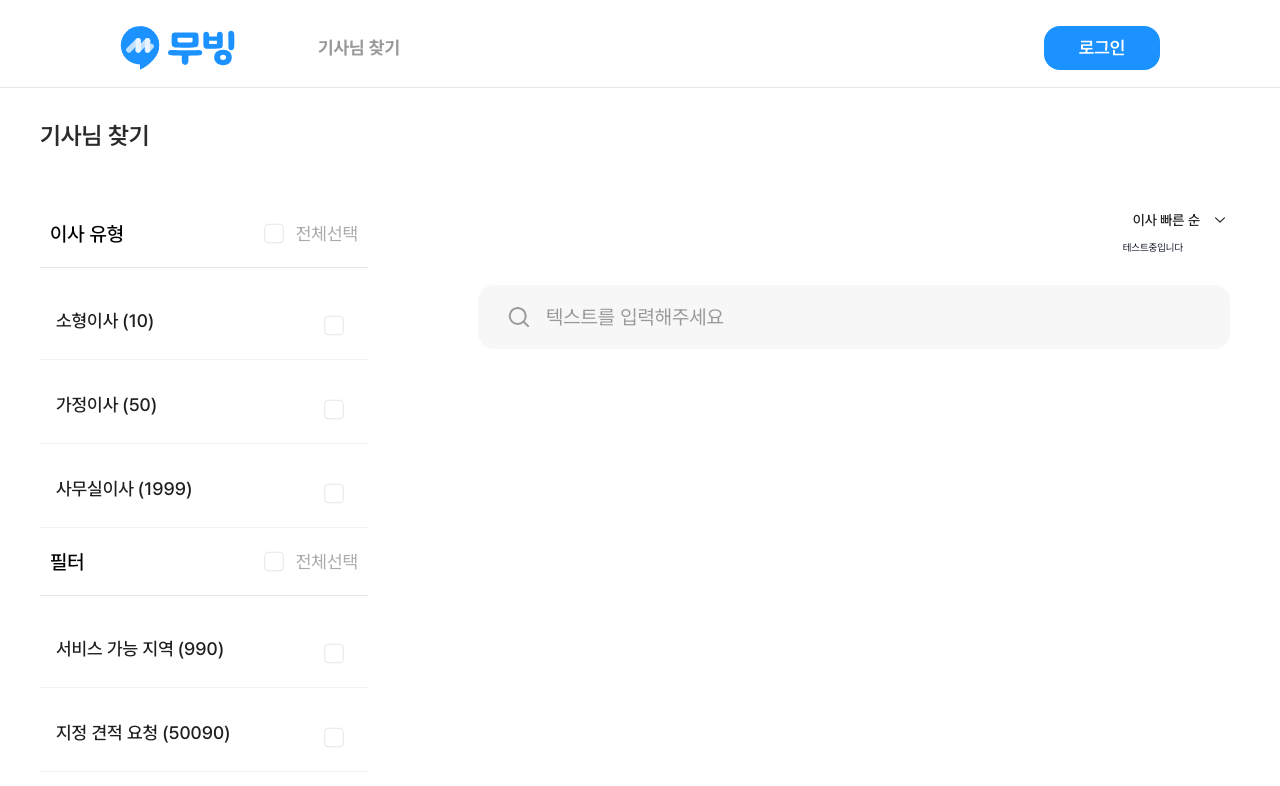
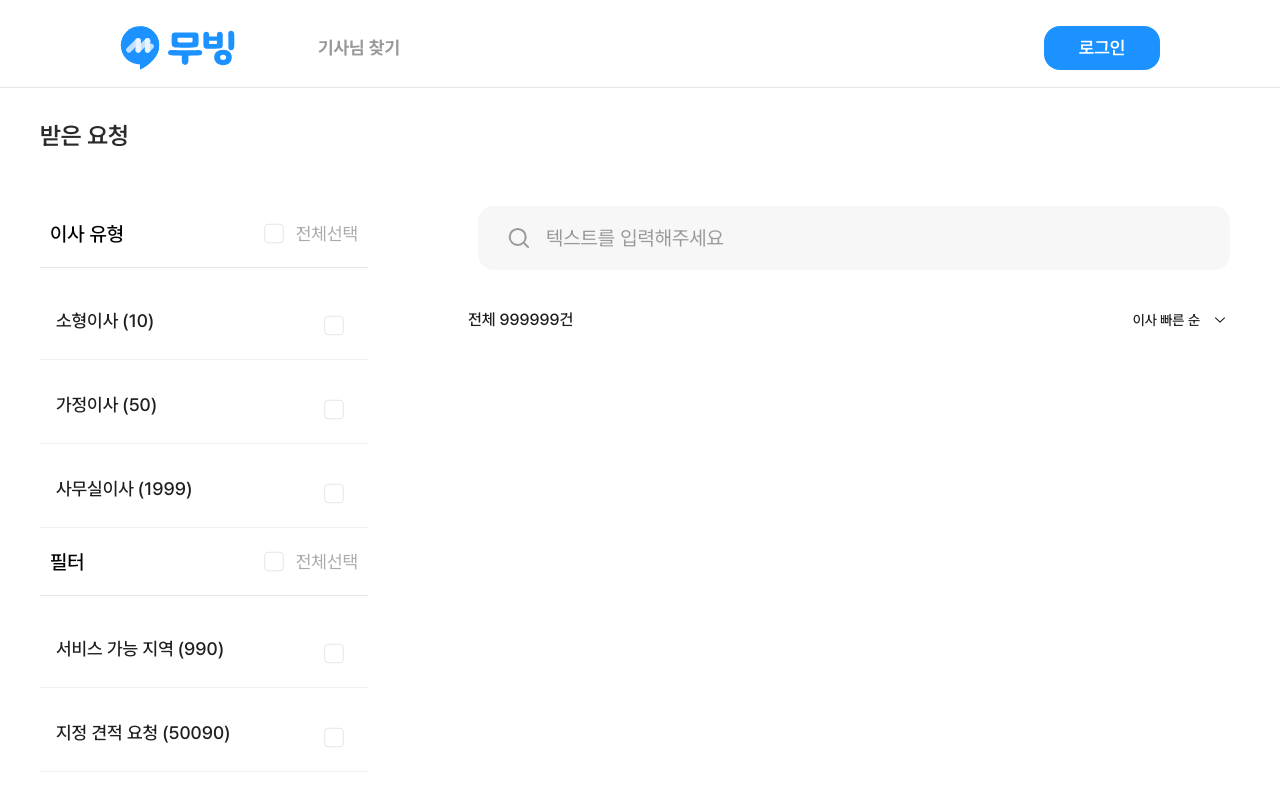
Before and after one commit to FS2-Part4-Team3/2-Moving-3-FE, a Next.js app: page /receive-quote in a window 1280 px wide. Shown: the top 786 px of the page. Built offline with nearby package versions, Linux system fonts and the light colour scheme.

Commit message:
feat: receive quote initial structure

```diff
--- a/src/app/receive-quote/page.tsx
+++ b/src/app/receive-quote/page.tsx
@@ -3,23 +3,29 @@ import DriverSortDropdown from "@/components/dropdown/DriverSortDropdown";
 import ReceiveQuoteMovingTypeClient from "@/pages/ReceiveQuoteMovingTypeClient";
 
 export default function ReceiveQuote() {
+  //TODO : Search Bar 호출부 뱐경 -> <DriverSearchBar />
+  //TODO : 전체 999999건은 임시 값임
+
   return (
     <div className="w-full flex items-center justify-center mb-[7rem]">
       <div className="lg:w-[120rem] sm:w-full items-start justify-center flex flex-col">
         <div className="lg:block sm:hidden py-[3.2rem]">
           <p className="font-semibold text-[2.4rem] leading-[3.2rem] text-[#2B2B2B]">
-            기사님 찾기
+            받은 요청
           </p>
         </div>
         <div className="lg:flex lg:gap-[10rem] w-full sm:py-[1.6rem] lg:px-0 md:px-[7.2rem] sm:px-[2.4rem]">
           <ReceiveQuoteMovingTypeClient />
           <div className="flex flex-col items-center lg:gap-[3.2rem] sm:gap-[2.4rem] flex-grow lg:w-full sm:w-full">
             <div className="w-full flex flex-col gap-[2.4rem] lg:items-end sm:items-center">
-              <div className="lg:block sm:hidden">
-                <DriverSortDropdown />
-              </div>
               <div className="sm:py-[0.6rem] sm:px-[1rem] w-full">
                 <SearchBar />
+              </div>
+              <div className="lg:flex sm:hidden justify-between w-full items-center">
+                <p className="font-medium text-[1.6rem] leading-[2.6rem] text-black-400">
+                  전체 999999건
+                </p>
+                <DriverSortDropdown />
               </div>
             </div>
             <div className="w-full sm:px-[1rem] sm:gap-[2.4rem] md:gap-[3.2rem] lg:gap-[4.8rem] flex flex-col"></div>
--- a/src/components/dropdown/DriverSortDropdown.tsx
+++ b/src/components/dropdown/DriverSortDropdown.tsx
@@ -40,9 +40,6 @@ export default function DriverSortDropdown() {
           ))}
         </div>
       )}
-      <div>
-        <h1>테스트중입니다</h1>
-      </div>
     </div>
   );
 }
```
